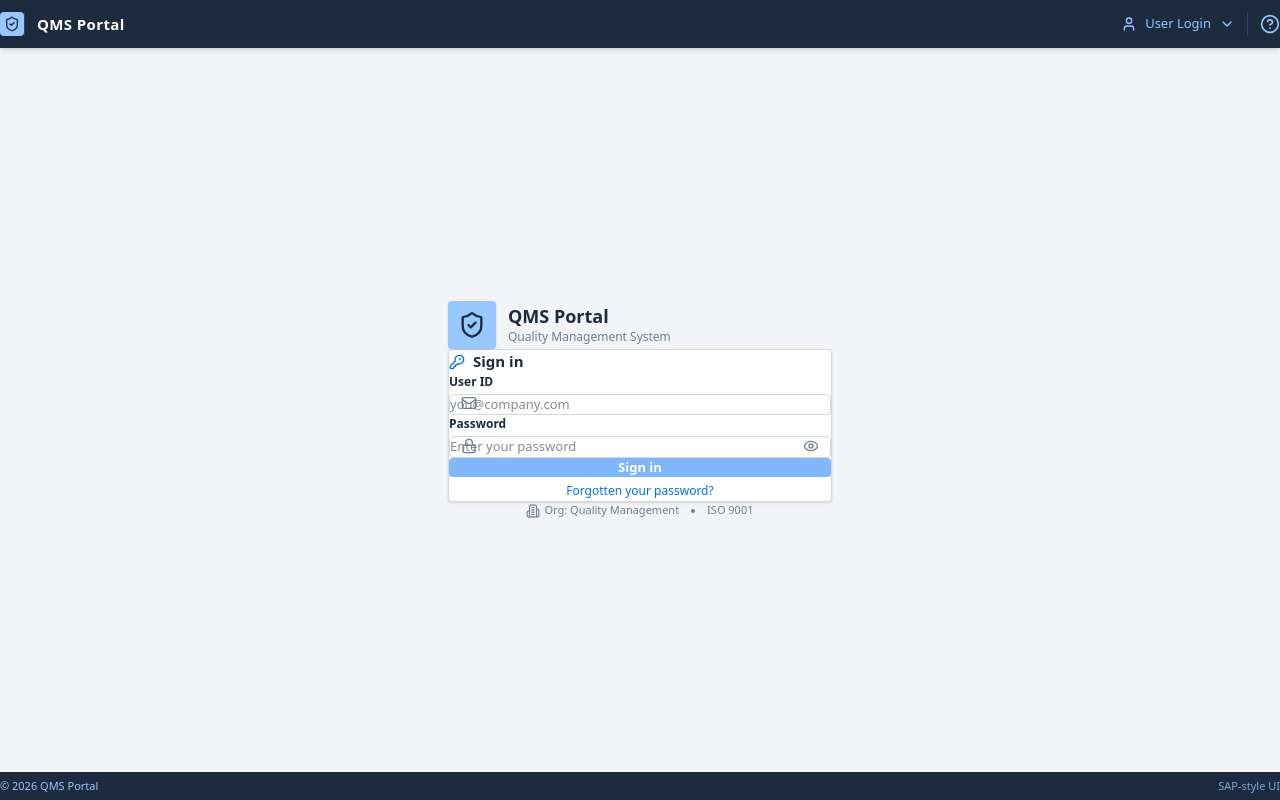
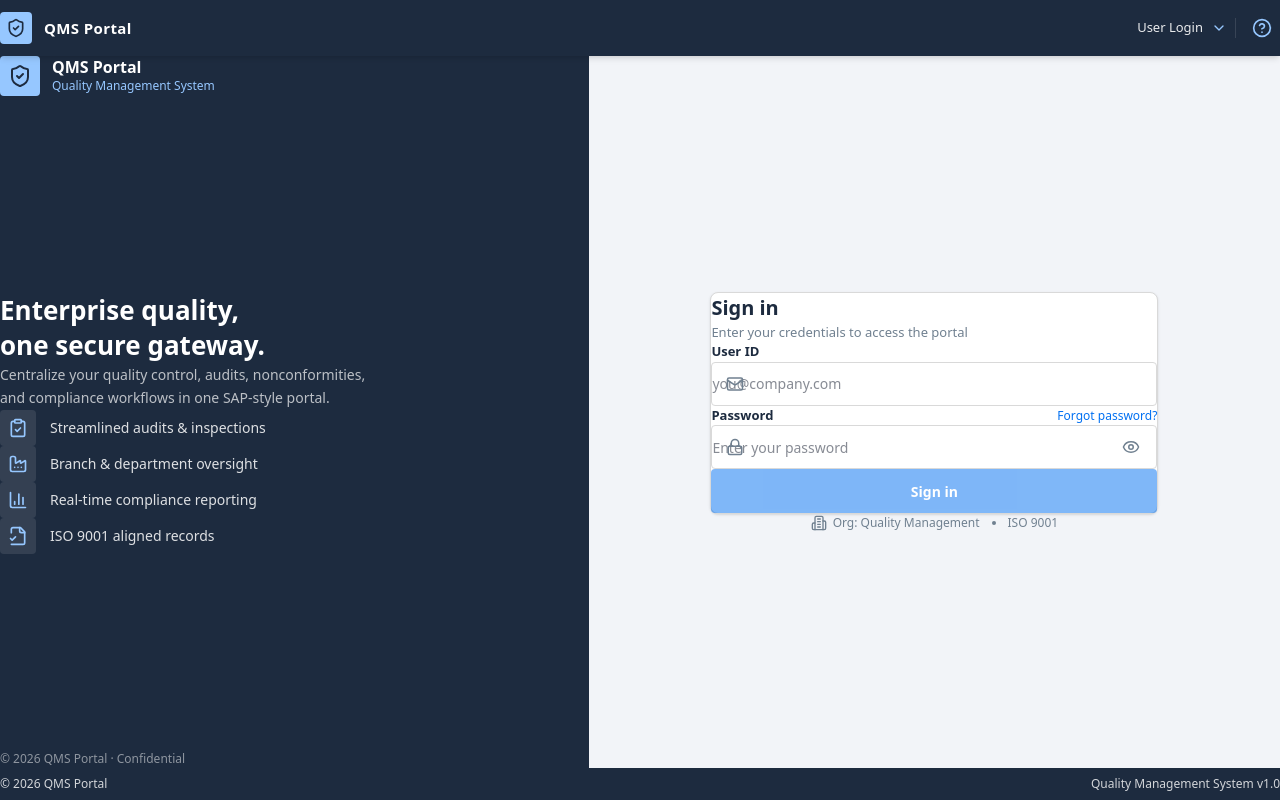
Before and after one commit to altamashhamsun/Quality-Management-System, a Next.js app: page / in a window 1280 px wide. Built offline with nearby package versions, Linux system fonts and the light colour scheme.

Commit message:
Polish SAP login page: fix icon/text collisions, two-column layout

```diff
--- a/src/app/page.tsx
+++ b/src/app/page.tsx
@@ -10,11 +10,13 @@ import {
   EyeOff,
   Loader2,
   AlertCircle,
-  User,
   ChevronDown,
   HelpCircle,
   Building2,
-  KeyRound,
+  ClipboardCheck,
+  Factory,
+  FileCheck2,
+  BarChart3,
 } from "lucide-react";
 import { createClient } from "@/lib/supabase/browser";
 
@@ -51,65 +53,107 @@ export default function LoginPage() {
   return (
     <div className="min-h-screen flex flex-col bg-sap-bg">
       {/* ===== SAP SHELL BAR ===== */}
-      <header className="bg-sap-header text-white h-12 shrink-0 flex items-center px-4 gap-3 shadow-md z-20">
-        <div className="flex items-center gap-2 border-r border-sap-header-hover pr-3">
-          <div className="w-6 h-6 rounded bg-sap-accent text-sap-header flex items-center justify-center">
-            <ShieldCheck className="w-4 h-4" />
+      <header className="bg-sap-header text-white h-14 shrink-0 flex items-center px-5 justify-between shadow-md z-20">
+        <div className="flex items-center gap-3">
+          <div className="w-8 h-8 rounded bg-sap-accent text-sap-header flex items-center justify-center">
+            <ShieldCheck className="w-5 h-5" />
           </div>
+          <span className="font-semibold tracking-wide text-[15px]">
+            QMS Portal
+          </span>
         </div>
+
         <div className="flex items-center gap-2">
-          <span className="font-semibold tracking-wide text-[15px]">QMS Portal</span>
+          <button className="flex items-center gap-2 h-9 px-3 rounded hover:bg-sap-header-hover">
+            <span className="text-[13px] text-white/90">User Login</span>
+            <ChevronDown className="w-4 h-4 text-sap-accent" />
+          </button>
+          <span className="w-px h-5 bg-sap-header-hover" />
+          <button className="h-9 w-9 flex items-center justify-center rounded hover:bg-sap-header-hover">
+            <HelpCircle className="w-5 h-5 text-sap-accent" />
+          </button>
         </div>
-        <div className="flex-1" />
-        <div className="flex items-center gap-2">
-          <User className="w-4 h-4 text-sap-accent" />
-          <span className="text-[13px] text-sap-accent hidden sm:inline">
-            User Login
-          </span>
-          <ChevronDown className="w-4 h-4 text-sap-accent" />
-        </div>
-        <div className="w-px h-6 bg-sap-header-hover mx-1" />
-        <HelpCircle className="w-5 h-5 text-sap-accent cursor-pointer" />
       </header>
 
-      {/* ===== CENTERED SAP-STYLE LOGIN CARD ===== */}
-      <div className="flex-1 flex items-center justify-center p-6">
-        <div className="w-full max-w-sm">
-          <div className="flex items-center gap-3 mb-6">
-            <div className="w-12 h-12 rounded bg-sap-accent text-sap-header flex items-center justify-center shadow-sm">
-              <ShieldCheck className="w-7 h-7" />
+      {/* ===== BODY ===== */}
+      <div className="flex-1 flex">
+        {/* Left branding panel */}
+        <div className="hidden lg:flex w-[46%] bg-sap-header flex-col justify-between p-12 text-white">
+          <div className="flex items-center gap-3">
+            <div className="w-10 h-10 rounded bg-sap-accent text-sap-header flex items-center justify-center">
+              <ShieldCheck className="w-6 h-6" />
             </div>
             <div>
-              <h1 className="text-[18px] font-semibold text-sap-text leading-tight">
-                QMS Portal
-              </h1>
-              <p className="text-[12px] text-sap-muted">
-                Quality Management System
-              </p>
+              <p className="font-semibold text-[16px] leading-tight">QMS Portal</p>
+              <p className="text-[12px] text-sap-accent">Quality Management System</p>
             </div>
           </div>
 
+          <div className="my-16">
+            <h1 className="text-[26px] font-semibold leading-snug mb-4">
+              Enterprise quality,
+              <br />
+              one secure gateway.
+            </h1>
+            <p className="text-[14px] text-white/70 max-w-sm leading-relaxed">
+              Centralize your quality control, audits, nonconformities, and
+              compliance workflows in one SAP-style portal.
+            </p>
+
+            <div className="mt-10 space-y-4">
+              <BrandRow icon={ClipboardCheck} text="Streamlined audits & inspections" />
+              <BrandRow icon={Factory} text="Branch & department oversight" />
+              <BrandRow icon={BarChart3} text="Real-time compliance reporting" />
+              <BrandRow icon={FileCheck2} text="ISO 9001 aligned records" />
+            </div>
+          </div>
+
+          <p className="text-[12px] text-white/50">
+            © {new Date().getFullYear()} QMS Portal · Confidential
+          </p>
+        </div>
+
+        {/* Right login card */}
+        <div className="flex-1 flex items-center justify-center p-6">
+          <div className="w-full max-w-md">
+            <div className="lg:hidden flex items-center gap-3 mb-8 justify-center">
+              <div className="w-10 h-10 rounded bg-sap-accent text-sap-header flex items-center justify-center">
+                <ShieldCheck className="w-6 h-6" />
+              </div>
+              <div>
+                <p className="font-semibold text-[15px] text-sap-text leading-tight">
+                  QMS Portal
+                </p>
+                <p className="text-[12px] text-sap-muted">Quality Management System</p>
+              </div>
+            </div>
+
+            <div className="bg-white p-8 rounded-lg shadow-sm border border-sap-border">
+              <div className="mb-7">
+                <h2 className="text-[20px] font-semibold text-sap-text">
+                  Sign in
+                </h2>
+                <p className="text-[13px] text-sap-muted mt-1">
+                  Enter your credentials to access the portal
+                </p>
+              </div>
+
               {error && (
-            <div className="mb-4 flex items-center gap-2 p-3 rounded bg-red-50 border border-red-200 text-red-700 text-[13px]">
-              <AlertCircle className="w-4 h-4 shrink-0" />
-              {error}
+                <div className="mb-5 flex items-start gap-2.5 p-3 rounded bg-red-50 border border-red-200 text-red-700 text-[13px]">
+                  <AlertCircle className="w-4 h-4 shrink-0 mt-0.5" />
+                  <span>{error}</span>
                 </div>
               )}
 
-          <form onSubmit={handleLogin} className="bg-white p-6 rounded shadow-sm border border-sap-border">
-            <div className="flex items-center gap-2 mb-5">
-              <KeyRound className="w-4 h-4 text-sap-primary" />
-              <h2 className="text-[15px] font-semibold text-sap-text">
-                Sign in
-              </h2>
-            </div>
-
-            <div className="mb-4">
-              <label className="block text-[12px] font-semibold text-sap-text mb-1.5">
+              <form onSubmit={handleLogin} className="space-y-5">
+                <div>
+                  <label className="block text-[13px] font-semibold text-sap-text mb-2">
                     User ID
                   </label>
                   <div className="relative">
-                <Mail className="absolute left-3 top-1/2 -translate-y-1/2 w-4 h-4 text-sap-muted" />
+                    <span className="absolute left-3.5 top-1/2 -translate-y-1/2 flex items-center justify-center w-5 h-5 text-sap-muted">
+                      <Mail className="w-[18px] h-[18px]" />
+                    </span>
                     <input
                       type="email"
                       value={email}
@@ -117,17 +161,28 @@ export default function LoginPage() {
                       placeholder="you@company.com"
                       autoComplete="email"
                       required
-                  className="w-full pl-9 pr-4 py-2 text-[13px] border border-sap-border rounded focus:outline-none focus:border-sap-primary focus:ring-1 focus:ring-sap-primary transition"
+                      className="w-full h-11 pl-11 pr-4 text-[14px] border border-sap-border rounded focus:outline-none focus:border-sap-primary focus:ring-2 focus:ring-sap-primary/20 transition"
                     />
                   </div>
                 </div>
 
-            <div className="mb-5">
-              <label className="block text-[12px] font-semibold text-sap-text mb-1.5">
+                <div>
+                  <div className="flex items-center justify-between mb-2">
+                    <label className="block text-[13px] font-semibold text-sap-text">
                       Password
                     </label>
+                    <button
+                      type="button"
+                      onClick={() => {}}
+                      className="text-[12px] text-sap-primary hover:underline"
+                    >
+                      Forgot password?
+                    </button>
+                  </div>
                   <div className="relative">
-                <Lock className="absolute left-3 top-1/2 -translate-y-1/2 w-4 h-4 text-sap-muted" />
+                    <span className="absolute left-3.5 top-1/2 -translate-y-1/2 flex items-center justify-center w-5 h-5 text-sap-muted">
+                      <Lock className="w-[18px] h-[18px]" />
+                    </span>
                     <input
                       type={showPassword ? "text" : "password"}
                       value={password}
@@ -135,18 +190,18 @@ export default function LoginPage() {
                       placeholder="Enter your password"
                       autoComplete="current-password"
                       required
-                  className="w-full pl-9 pr-12 py-2 text-[13px] border border-sap-border rounded focus:outline-none focus:border-sap-primary focus:ring-1 focus:ring-sap-primary transition"
+                      className="w-full h-11 pl-11 pr-12 text-[14px] border border-sap-border rounded focus:outline-none focus:border-sap-primary focus:ring-2 focus:ring-sap-primary/20 transition"
                     />
                     <button
                       type="button"
                       onClick={() => setShowPassword(!showPassword)}
-                  className="absolute right-3 top-1/2 -translate-y-1/2 text-sap-muted hover:text-sap-text"
+                      className="absolute right-2 top-1/2 -translate-y-1/2 h-9 w-9 flex items-center justify-center text-sap-muted hover:text-sap-primary rounded"
                       aria-label="Toggle password visibility"
                     >
                       {showPassword ? (
-                    <EyeOff className="w-4 h-4" />
+                        <EyeOff className="w-[18px] h-[18px]" />
                       ) : (
-                    <Eye className="w-4 h-4" />
+                        <Eye className="w-[18px] h-[18px]" />
                       )}
                     </button>
                   </div>
@@ -155,7 +210,7 @@ export default function LoginPage() {
                 <button
                   type="submit"
                   disabled={loading || !email || !password}
-              className="w-full bg-sap-primary text-white py-2.5 rounded font-semibold text-[13px] hover:bg-sap-primary-hover transition-colors disabled:opacity-50 disabled:cursor-not-allowed flex items-center justify-center gap-2"
+                  className="w-full h-11 bg-sap-primary text-white rounded font-semibold text-[14px] hover:bg-sap-primary-hover transition-colors disabled:opacity-50 disabled:cursor-not-allowed flex items-center justify-center gap-2"
                 >
                   {loading ? (
                     <>
@@ -166,34 +221,37 @@ export default function LoginPage() {
                     "Sign in"
                   )}
                 </button>
+              </form>
+            </div>
 
-            <div className="mt-4 text-center">
-              <button
-                type="button"
-                onClick={(e) => e.preventDefault()}
-                className="text-[12px] text-sap-primary hover:underline"
-              >
-                Forgotten your password?
-              </button>
-            </div>
-          </form>
-
-          <div className="mt-4 flex items-center justify-center gap-3 text-[11px] text-sap-muted">
-            <span className="flex items-center gap-1">
-              <Building2 className="w-3.5 h-3.5" /> Org: Quality Management
+            <div className="mt-5 flex items-center justify-center gap-3 text-[12px] text-sap-muted">
+              <span className="flex items-center gap-1.5">
+                <Building2 className="w-4 h-4" /> Org: Quality Management
               </span>
               <span className="w-1 h-1 rounded-full bg-sap-muted" />
               <span>ISO 9001</span>
             </div>
           </div>
         </div>
+      </div>
 
       {/* ===== SAP STATUS BAR ===== */}
-      <footer className="h-7 bg-sap-status text-white text-[11px] flex items-center px-4 gap-3 shrink-0">
-        <span className="text-sap-accent">© {new Date().getFullYear()} QMS Portal</span>
-        <div className="flex-1" />
-        <span className="text-sap-accent/80">SAP-style UI</span>
+      <footer className="h-8 bg-sap-header text-white/80 text-[12px] flex items-center px-5 gap-3 shrink-0">
+        <span>© {new Date().getFullYear()} QMS Portal</span>
+        <span className="flex-1" />
+        <span>Quality Management System v1.0</span>
       </footer>
     </div>
   );
 }
+
+function BrandRow({ icon: Icon, text }: { icon: any; text: string }) {
+  return (
+    <div className="flex items-center gap-3.5">
+      <div className="w-9 h-9 rounded bg-white/10 flex items-center justify-center shrink-0">
+        <Icon className="w-5 h-5 text-sap-accent" />
+      </div>
+      <span className="text-[14px] text-white/85">{text}</span>
+    </div>
+  );
+}
```
Lines whose indentation alone changed are shown as unchanged.
